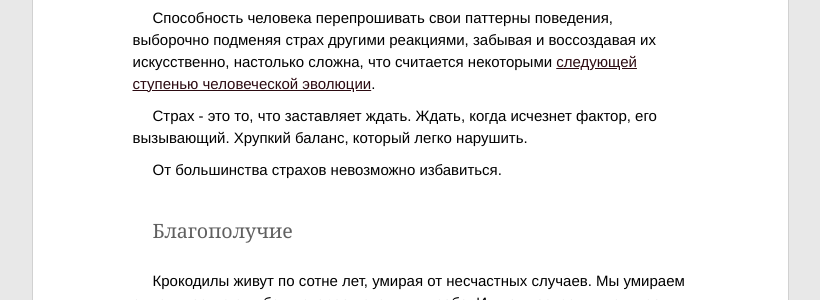
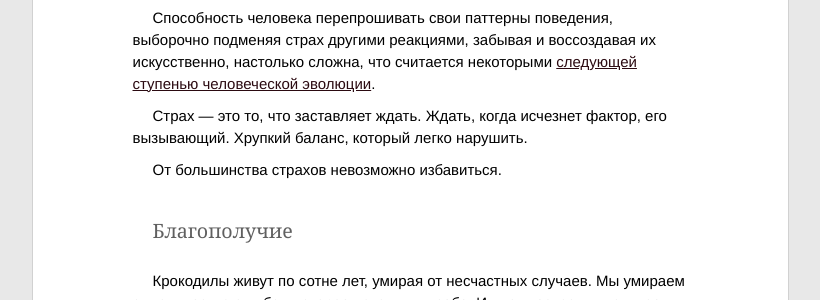
Before and after one commit to ptmt/ptmt.github.com, a Jekyll site: the page built from _posts/2012-05-10-what-are-we-waiting-for.md, in a window 1280 px wide and 900 px high, scrolled down 1547 px. Shown: the part 153-453 px from the top of the window, without its empty margins (230-1050 px from the left). Built offline with Jekyll 4.4.1, drawn with Linux system fonts in a browser that asks for light colours; Markdown is read by kramdown in place of the engine named in the settings.

```diff
--- a/_posts/2012-05-10-what-are-we-waiting-for.md
+++ b/_posts/2012-05-10-what-are-we-waiting-for.md
@@ -19,7 +19,7 @@ title:  Чего же мы ждем
 
 Есть несколько путей эволюции характеристик человеческого мозга. Часть из них, это модификация генов для изменения некоторых белков в мозге, например для улучшения проводимости сигналов между нейронами. В одном из экспериментов над мышами. отмечалось значительное улучшение памяти.
 
-http://www.nature.com/news/2009/091014/pdf/461862a.pdf
+[http://www.nature.com/news/2009/091014/pdf/461862a.pdf](http://www.nature.com/news/2009/091014/pdf/461862a.pdf)
 
 > The Hras strain developed in Silva's lab might be good at learning, but its fear response for a relatively benign stimulus would be counterproductive for a wild mouse. Its enhanced memory is both a blessing and a burden
 
@@ -29,7 +29,7 @@ http://www.nature.com/news/2009/091014/pdf/461862a.pdf
 
 Способность человека перепрошивать свои паттерны поведения, выборочно подменяя страх другими реакциями, забывая и воссоздавая их искусственно, настолько сложна, что считается некоторыми [следующей ступенью человеческой эволюции](http://hs2.me/).
 
-Страх - это то, что заставляет ждать. Ждать, когда исчезнет фактор, его вызывающий. Хрупкий баланс, который легко нарушить.
+Страх — это то, что заставляет ждать. Ждать, когда исчезнет фактор, его вызывающий. Хрупкий баланс, который легко нарушить.
 
 От большинства страхов невозможно избавиться.
 
```
